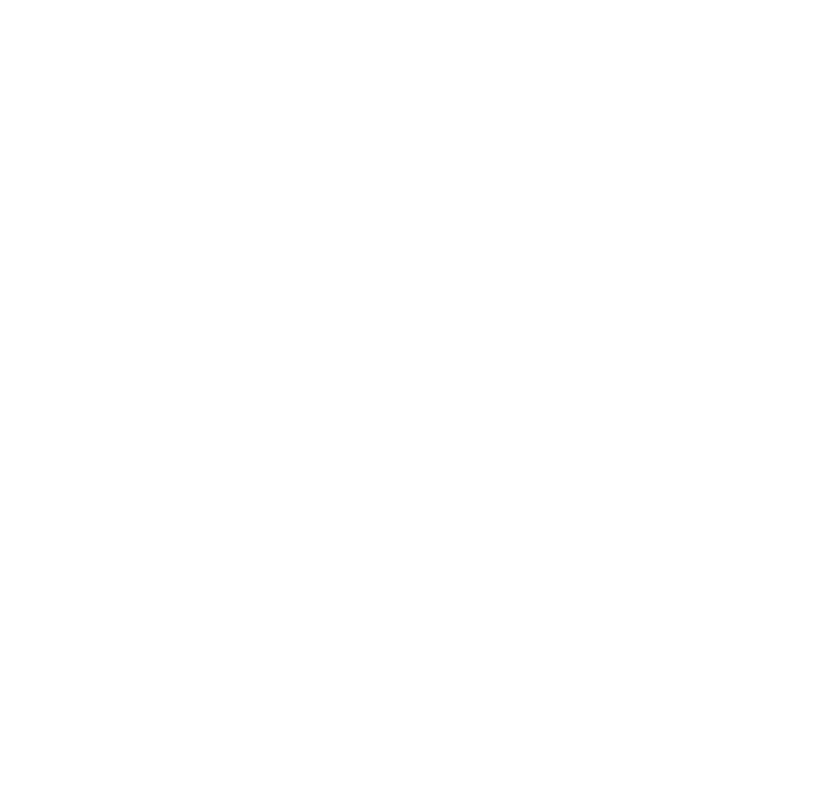
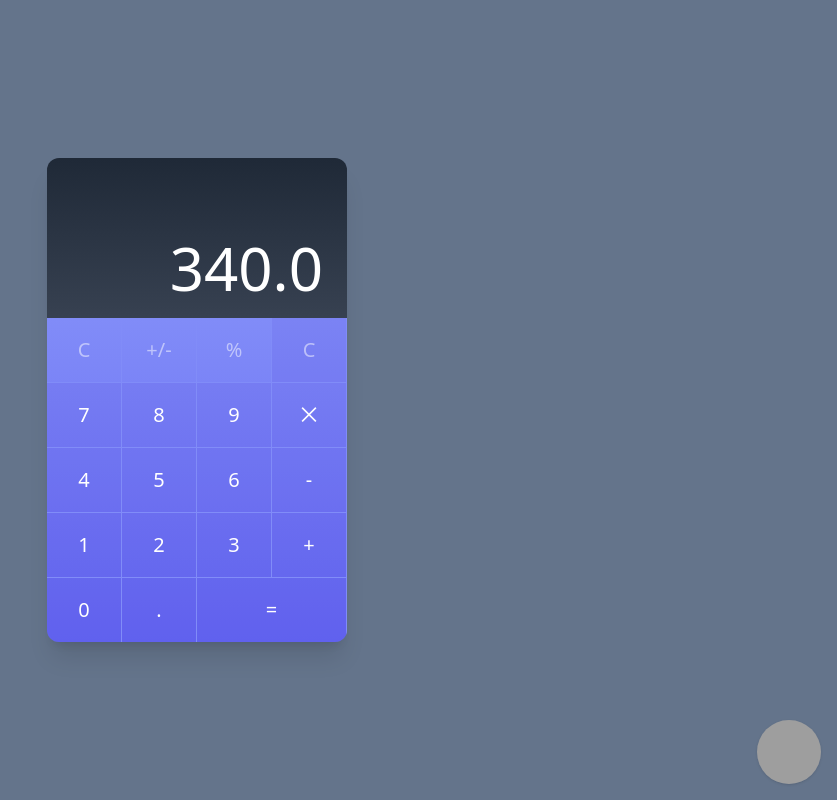
Before and after one commit to GermanAlexis/zonesless-calculator, an Angular app: page /calculator in a window 1280 px wide. Before the commit this address led to /. Shown: the whole page, without its empty margins (443-1280 px from the left). Built offline with nearby package versions, Linux system fonts and the light colour scheme; grey boxes are pictures that could not be loaded.

Commit message:
Component initals
implemented components initial for calculator app - applied css

```diff
--- a/src/app/app.routes.ts
+++ b/src/app/app.routes.ts
@@ -1,3 +1,13 @@
 import { Routes } from '@angular/router';
 
-export const routes: Routes = [];
+export const routes: Routes = [
+  {
+    path: 'calculator',
+    loadComponent: () =>
+      import('@/calculator/views/calculator/calculator-view.component'),
+  },
+  {
+    path: '**',
+    redirectTo: 'calculator',
+  },
+];
--- /dev/null
+++ b/src/app/calculator/components/calculator-button/calculator-button.component.css
@@ -0,0 +1,7 @@
+button {
+  @apply w-full h-16 outline-none focus:outline-none hover:bg-indigo-700 hover:bg-opacity-20 text-white text-opacity-50 text-xl font-light;
+}
+
+.isCommand {
+  @apply  bg-indigo-700 bg-opacity-10;
+}
--- /dev/null
+++ b/src/app/calculator/components/calculator-button/calculator-button.component.html
@@ -0,0 +1,4 @@
+
+<button [class.isCommand]="isCommand()">
+    <ng-content></ng-content>
+  </button>
--- /dev/null
+++ b/src/app/calculator/components/calculator-button/calculator-button.component.ts
@@ -0,0 +1,24 @@
+import { ChangeDetectionStrategy, Component, HostBinding, input } from '@angular/core';
+
+@Component({
+  selector: 'calculator-button',
+  standalone: true,
+  imports: [CalculatorButtonComponent],
+  templateUrl: './calculator-button.component.html',
+  styleUrl: './calculator-button.component.css',
+  host: {
+    class: 'w-1/4 border-r border-b border-indigo-400'
+  },
+  changeDetection: ChangeDetectionStrategy.OnPush
+})
+export class CalculatorButtonComponent {
+
+  public isCommand = input(false, {
+    transform: (value: boolean | string) => typeof value === 'string' ? value === '' : value
+  })
+
+  @HostBinding('class.to-indigo-500') get isCommandSignal() {
+    return this.isCommand
+  }
+
+}
--- /dev/null
+++ b/src/app/calculator/components/calculator/calculator.component.css
@@ -0,0 +1,7 @@
+button {
+  @apply  bg-indigo-700 bg-opacity-10;
+}
+
+.isCommand {
+  @apply  bg-indigo-700 bg-opacity-10;
+}
--- /dev/null
+++ b/src/app/calculator/components/calculator/calculator.component.html
@@ -0,0 +1,67 @@
+        <div class="w-full h-40 bg-gradient-to-b from-gray-800 to-gray-700 flex items-end text-right">
+            <div class="w-full py-5 px-6 text-6xl text-white font-thin">340.0</div>
+        </div>
+        <div class="w-full bg-gradient-to-b from-indigo-400 to-indigo-500">
+            <div class="flex w-full">
+                 <calculator-button>C</calculator-button>
+                 <calculator-button>+/-</calculator-button>
+                 <calculator-button>%</calculator-button>
+                 <calculator-button isCommand>C</calculator-button>
+
+
+
+            </div>
+            <div class="flex w-full">
+                <div class="w-1/4 border-r border-b border-indigo-400">
+                    <button class="w-full h-16 outline-none focus:outline-none hover:bg-indigo-700 hover:bg-opacity-20 text-white text-xl font-light">7</button>
+                </div>
+                <div class="w-1/4 border-r border-b border-indigo-400">
+                    <button class="w-full h-16 outline-none focus:outline-none hover:bg-indigo-700 hover:bg-opacity-20 text-white text-xl font-light">8</button>
+                </div>
+                <div class="w-1/4 border-r border-b border-indigo-400">
+                    <button class="w-full h-16 outline-none focus:outline-none hover:bg-indigo-700 hover:bg-opacity-20 text-white text-xl font-light">9</button>
+                </div>
+                <div class="w-1/4 border-r border-b border-indigo-400">
+                    <button class="w-full h-16 outline-none focus:outline-none bg-indigo-700 bg-opacity-10 hover:bg-opacity-20 text-white text-xl font-light">⨉</button>
+                </div>
+            </div>
+            <div class="flex w-full">
+                <div class="w-1/4 border-r border-b border-indigo-400">
+                    <button class="w-full h-16 outline-none focus:outline-none hover:bg-indigo-700 hover:bg-opacity-20 text-white text-xl font-light">4</button>
+                </div>
+                <div class="w-1/4 border-r border-b border-indigo-400">
+                    <button class="w-full h-16 outline-none focus:outline-none hover:bg-indigo-700 hover:bg-opacity-20 text-white text-xl font-light">5</button>
+                </div>
+                <div class="w-1/4 border-r border-b border-indigo-400">
+                    <button class="w-full h-16 outline-none focus:outline-none hover:bg-indigo-700 hover:bg-opacity-20 text-white text-xl font-light">6</button>
+                </div>
+                <div class="w-1/4 border-r border-b border-indigo-400">
+                    <button class="w-full h-16 outline-none focus:outline-none bg-indigo-700 bg-opacity-10 hover:bg-opacity-20 text-white text-xl font-light">-</button>
+                </div>
+            </div>
+            <div class="flex w-full">
+                <div class="w-1/4 border-r border-b border-indigo-400">
+                    <button class="w-full h-16 outline-none focus:outline-none hover:bg-indigo-700 hover:bg-opacity-20 text-white text-xl font-light">1</button>
+                </div>
+                <div class="w-1/4 border-r border-b border-indigo-400">
+                    <button class="w-full h-16 outline-none focus:outline-none hover:bg-indigo-700 hover:bg-opacity-20 text-white text-xl font-light">2</button>
+                </div>
+                <div class="w-1/4 border-r border-b border-indigo-400">
+                    <button class="w-full h-16 outline-none focus:outline-none hover:bg-indigo-700 hover:bg-opacity-20 text-white text-xl font-light">3</button>
+                </div>
+                <div class="w-1/4 border-r border-b border-indigo-400">
+                    <button class="w-full h-16 outline-none focus:outline-none bg-indigo-700 bg-opacity-10 hover:bg-opacity-20 text-white text-xl font-light">+</button>
+                </div>
+            </div>
+            <div class="flex w-full">
+                <div class="w-1/4 border-r border-indigo-400">
+                    <button class="w-full h-16 outline-none focus:outline-none hover:bg-indigo-700 hover:bg-opacity-20 text-white text-xl font-light">0</button>
+                </div>
+                <div class="w-1/4 border-r border-indigo-400">
+                    <button class="w-full h-16 outline-none focus:outline-none hover:bg-indigo-700 hover:bg-opacity-20 text-white text-xl font-light">.</button>
+                </div>
+                <div class="w-2/4 border-r border-indigo-400">
+                    <button class="w-full h-16 outline-none focus:outline-none bg-indigo-700 bg-opacity-30 hover:bg-opacity-40 text-white text-xl font-light">=</button>
+                </div>
+            </div>
+        </div>
--- /dev/null
+++ b/src/app/calculator/components/calculator/calculator.component.ts
@@ -0,0 +1,14 @@
+import { ChangeDetectionStrategy, Component } from '@angular/core';
+import { CalculatorButtonComponent } from '../calculator-button/calculator-button.component';
+
+@Component({
+  selector: 'calculator',
+  standalone: true,
+  imports: [CalculatorButtonComponent],
+  templateUrl: './calculator.component.html',
+  styleUrl: './calculator.component.css',
+  changeDetection: ChangeDetectionStrategy.OnPush
+})
+export class CalculatorComponent {
+
+}
--- /dev/null
+++ b/src/app/calculator/views/calculator/calculator-view.component.html
@@ -0,0 +1,17 @@
+
+<div class="min-w-screen min-h-screen bg-slate-500 flex items-center justify-center px-5 py-5">
+
+<div class="w-full mx-auto rounded-xl bg-slate-500 shadow-xl text-gray-800 relative overflow-hidden" style="max-width:300px">
+
+  <calculator></calculator>
+    </div>
+</div>
+
+<!-- BUY ME A BEER AND HELP SUPPORT OPEN-SOURCE RESOURCES -->
+<div class="flex items-end justify-end fixed bottom-0 right-0 mb-4 mr-4 z-10">
+    <div>
+        <a title="Buy me a beer" href="https://www.buymeacoffee.com/scottwindon" target="_blank" class="block w-16 h-16 rounded-full transition-all shadow hover:shadow-lg transform hover:scale-110 hover:rotate-12">
+            <img class="object-cover object-center w-full h-full rounded-full" src="https://i.pinimg.com/originals/60/fd/e8/60fde811b6be57094e0abc69d9c2622a.jpg"/>
+        </a>
+    </div>
+</div>
--- /dev/null
+++ b/src/app/calculator/views/calculator/calculator-view.component.ts
@@ -0,0 +1,15 @@
+import { CalculatorComponent } from '@/calculator/components/calculator/calculator.component';
+import { ChangeDetectionStrategy, Component } from '@angular/core';
+
+
+@Component({
+  selector: 'calculator-view',
+  standalone: true,
+  imports: [CalculatorComponent],
+  templateUrl: './calculator-view.component.html',
+  styleUrl: './calculator-view.component.css',
+  changeDetection: ChangeDetectionStrategy.OnPush
+})
+export default class CalculatorViewComponent {
+
+}
```
Also changed, not shown: src/app/calculator/views/calculator/calculator-view.component.css (added), 1 other file (tests, documents, lock files or other folders).
